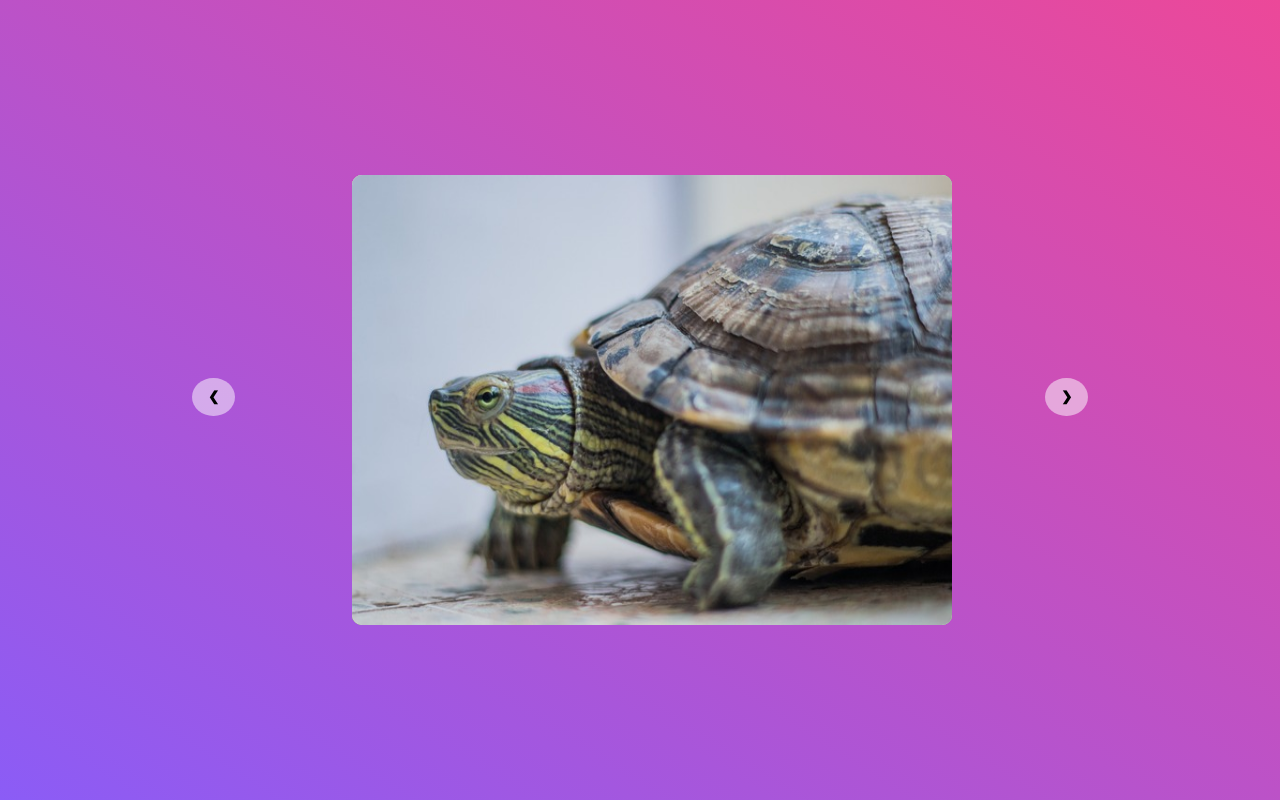
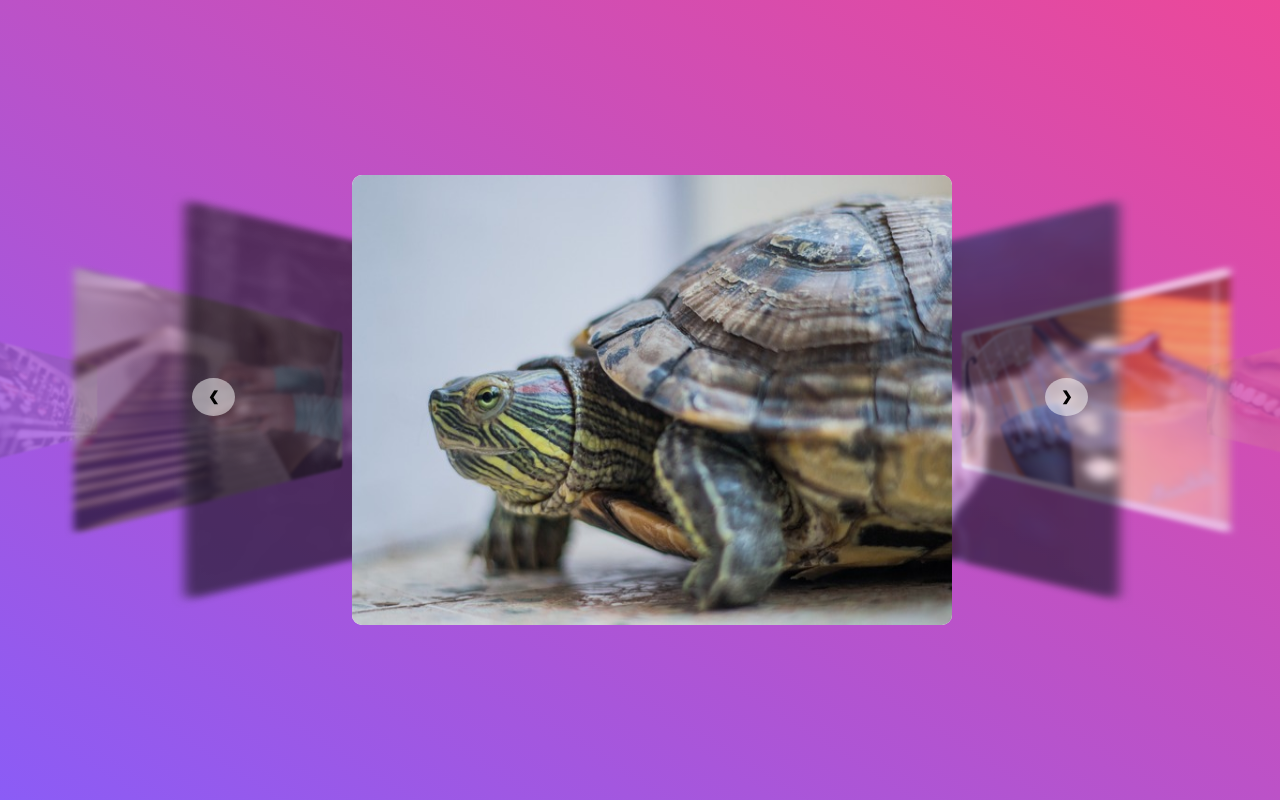
Before and after one commit to zophrox/slider_test, a website: page slider/index.html in a window 1280 px wide. Drawn offline with Linux system fonts and the light colour scheme.

Commit message:
added style transition

```diff
--- a/slider/index.html
+++ b/slider/index.html
@@ -5,7 +5,7 @@
     <meta charset="UTF-8" />
     <meta http-equiv="X-UA-Compatible" content="IE=edge" />
     <meta name="viewport" content="width=device-width, initial-scale=1.0" />
-    <title>Slider-test1</title>
+    <title>Slider-test2</title>
   </head>
   <body>
     <div class="images-slideshow">
@@ -21,9 +21,19 @@
       <div class="imageSlides">
         <img src="images/turtle.jpg" />
       </div>
+      <div class="imageSlides">
+        <img src="images/guitar.jpg" />
+      </div>
+      <div class="imageSlides">
+        <img src="images/violin.jpg" />
+      </div>
+      <div class="imageSlides">
+        <img src="images/smile.jpg" />
+      </div>
     </div>
     <a class="slider-btn previous" onclick="setSlides(-1)">❮</a>
     <a class="slider-btn next" onclick="setSlides(1)">❯</a>
+
     <script src="/slider-test2.js"></script>
   </body>
 </html>
--- a/slider/server.ts
+++ b/slider/server.ts
@@ -9,6 +9,7 @@ const app = express();
 app.use('/images',express.static('slider/images'))
 app.use('/style.css',express.static('slider/style.css'))
 app.use('/slider-test1.js',express.static('slider/slider-test1.js'))
+app.use('/slider-test2.js',express.static('slider/slider-test2.js'))
 
 
 app.get('/',(req,res)=>{
--- a/slider/slider-test2.js
+++ b/slider/slider-test2.js
@@ -0,0 +1,49 @@
+let item = document.querySelectorAll(".images-slideshow .imageSlides");
+let next = document.querySelector(".next");
+let previous = document.querySelector(".previous");
+
+let active = 3;
+function loadShow() {
+  let stt = 0;
+  item[active].style.transform = `none`;
+  item[active].style.zIndex = 1;
+  item[active].style.filter = "none";
+  item[active].style.opacity = 1;
+  item[active].style.transition = "all 0.3s 0.2s ease-out";
+  //   item[active].style.opacity = 1;
+  //   item[active].style.opacity = 1;
+  for (let i = active + 1; i < item.length; i++) {
+    stt++;
+    item[i].style.transform = `translateX(${200 * stt}px) scale(${
+      0.8 - 0.2 * stt
+    }) perspective(16px) rotateY(-1deg)`;
+    item[i].style.zIndex = -stt;
+    item[i].style.filter = "blur(5px)";
+    item[i].style.opacity = stt > 2 ? 0.2 : 0.6;
+    item[i].style.transition = "all 0.4s 0.1s ease-out";
+  }
+  stt = 0;
+  for (let i = active - 1; i >= 0; i--) {
+    stt++;
+    item[i].style.transform = `translateX(${-200 * stt}px) scale(${
+      0.8 - 0.2 * stt
+    }) perspective(16px) rotateY(1deg)`;
+    item[i].style.zIndex = -stt;
+    item[i].style.filter = "blur(5px)";
+    item[i].style.opacity = stt > 2 ? 0.2 : 0.6;
+    item[i].style.transition = "all 0.4s 0.1s  ease-out";
+  }
+}
+loadShow();
+
+function setSlides(num) {
+  active =
+    active + num < item.length || active + num == -1 ? active + num : active;
+  loadShow();
+  console.log(active);
+}
+// next.onclick = function setSlides() {
+//   active = active + 1 < item.length ? active + 1 : active;
+//   loadShow();
+//   console.log("I am button");
+// };
```
Also changed, not shown: slider/images/guitar.jpg (added), slider/images/smile.jpg (added), slider/images/violin.jpg (added).
